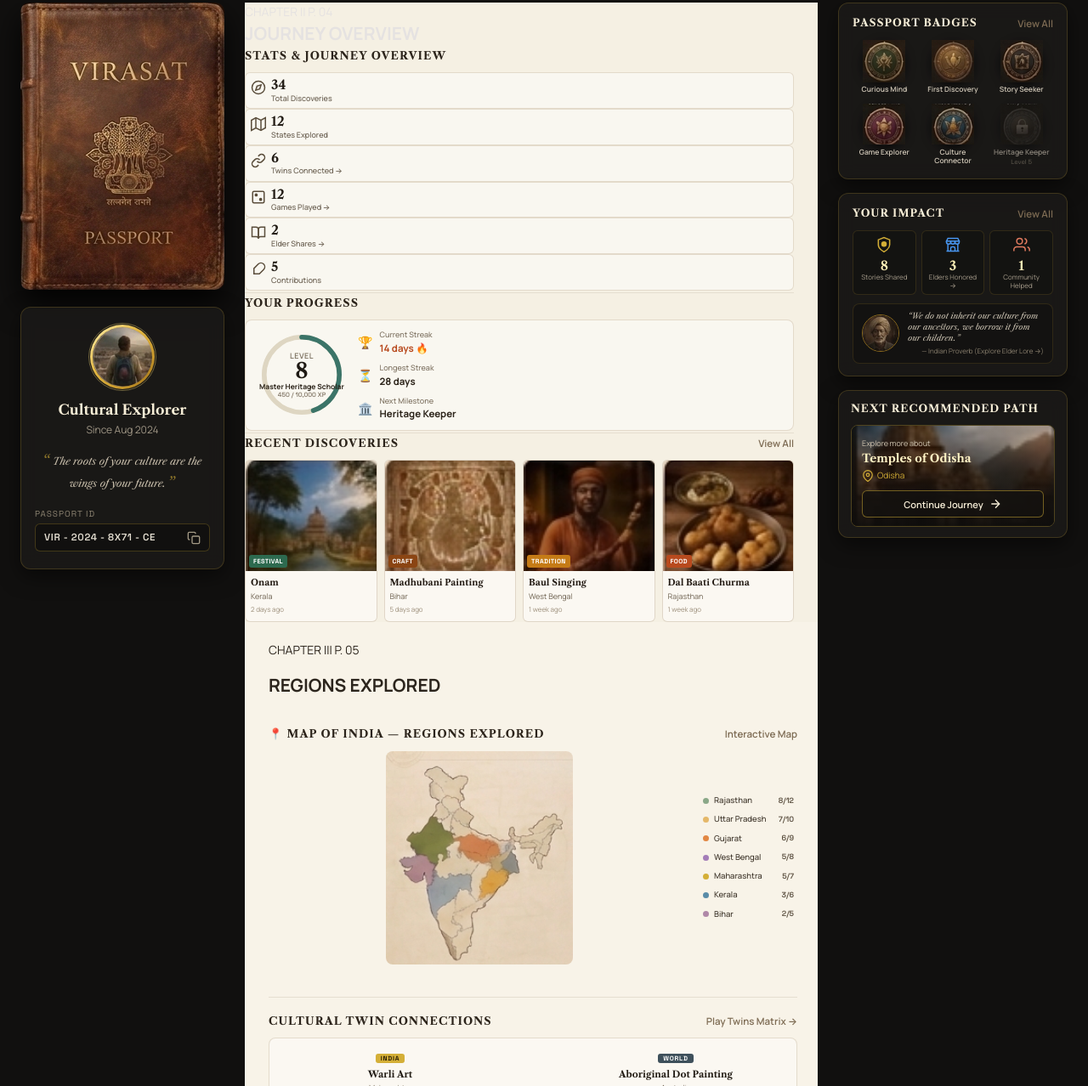
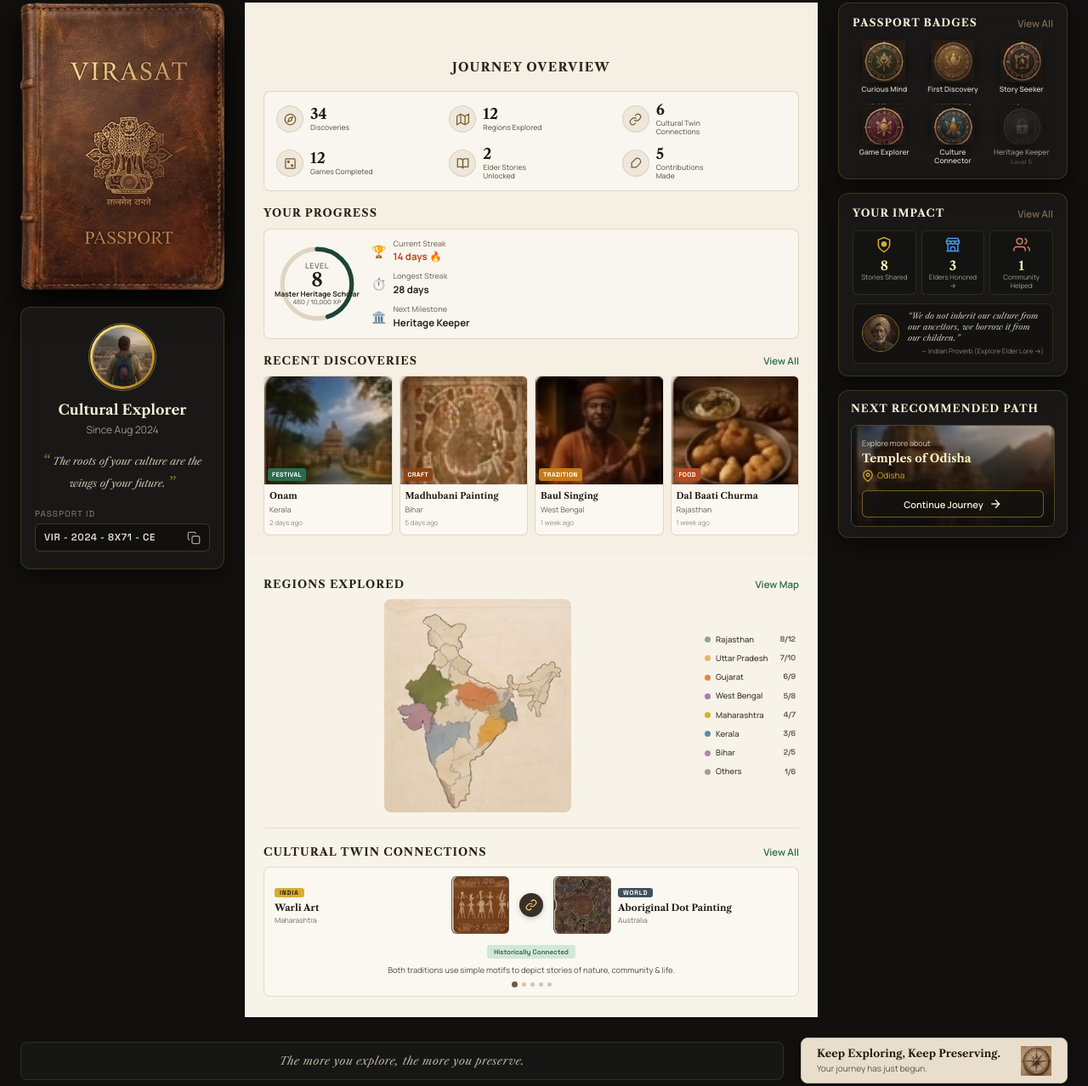
Before and after one commit to yatharth202-jpg/VIRASAT, a website: page passport.html in a window 1280 px wide. Shown: the part 281-1559 px from the top of the page at 85% size. Drawn offline with nearby package versions, Linux system fonts and the light colour scheme.

Commit message:
Align passport center section with reference screenshot: 2x3 overview box, level dial, discoveries row, map with 8 states, and horizontal twin card

```diff
--- a/css/passport.css
+++ b/css/passport.css
@@ -689,55 +689,63 @@
   margin: 2px 0;
 }
 
-/* Metrics Grid */
-.metrics-grid {
+/* Metrics Overview Box (2x3 Grid matching Screenshot) */
+.stats-overview-box {
+  background: rgba(255, 255, 255, 0.42);
+  border: 1px solid rgba(184, 164, 132, 0.38);
+  border-radius: 8px;
+  padding: 12px 14px;
+}
+
+.stats-metric-grid-2x3 {
   display: grid;
   grid-template-columns: repeat(3, 1fr);
+  gap: 12px 10px;
+}
+
+.metric-item {
+  display: flex;
+  align-items: center;
   gap: 8px;
-}
-
-.metric-card {
-  display: flex;
-  align-items: flex-start;
-  gap: 6px;
-  background: rgba(255, 255, 255, 0.45);
+  cursor: pointer;
+  transition: var(--transition-smooth);
+}
+
+.metric-item:hover {
+  transform: translateY(-1px);
+}
+
+.metric-icon-circle {
+  width: 32px;
+  height: 32px;
+  border-radius: 50%;
+  background: rgba(184, 164, 132, 0.18);
   border: 1px solid rgba(184, 164, 132, 0.35);
-  border-radius: 6px;
-  padding: 6px;
-  transition: var(--transition-smooth);
-  cursor: help;
-}
-
-.metric-card:hover {
-  background: rgba(255, 255, 255, 0.85);
-  border-color: rgba(150, 110, 50, 0.5);
-  transform: translateY(-1px);
-}
-
-.metric-icon-wrap {
+  display: flex;
+  align-items: center;
+  justify-content: center;
   flex-shrink: 0;
-  margin-top: 2px;
-}
-
-.metric-details {
+}
+
+.metric-text-wrap {
   display: flex;
   flex-direction: column;
 }
 
 .metric-value {
   font-family: var(--font-serif-title);
-  font-size: 15px;
-  font-weight: 700;
-  color: #221c15;
+  font-size: 17px;
+  font-weight: 700;
+  color: #1e1812;
   line-height: 1.1;
 }
 
 .metric-label {
   font-family: var(--font-sans-body);
-  font-size: 9px;
+  font-size: 8.5px;
   font-weight: 500;
-  color: #665b4c;
-  line-height: 1.25;
+  color: #6e6252;
+  line-height: 1.2;
   margin-top: 1px;
 }
 
@@ -746,9 +754,9 @@
   display: flex;
   align-items: center;
   justify-content: space-between;
-  gap: 14px;
-  background: rgba(255, 255, 255, 0.45);
-  border: 1px solid rgba(184, 164, 132, 0.35);
+  gap: 16px;
+  background: rgba(255, 255, 255, 0.42);
+  border: 1px solid rgba(184, 164, 132, 0.38);
   border-radius: 8px;
   padding: 10px 14px;
 }
--- a/passport.html
+++ b/passport.html
@@ -177,132 +177,128 @@
         <div class="dual-page-manuscript" id="journalBook">
 
           <!-- LEFT PAGE: JOURNEY OVERVIEW, PROGRESS & DISCOVERIES -->
-          <div class="journal-page page-left">
+          <div class="journal-page page-left" style="padding: 24px 22px; display: flex; flex-direction: column; gap: 14px;">
             <div class="page-corner-ornament top-left"></div>
             <div class="page-corner-ornament bottom-left"></div>
 
             <!-- Page Watermark Tree Motif -->
             <div class="page-watermark-tree" style="background-image: url('assets/tree-watermark.jpg');"></div>
 
-            <!-- Page Header -->
-            <div class="page-header-row">
-              <span class="page-subheading">CHAPTER II</span>
-              <span class="page-number">P. 04</span>
+            <!-- Centered Header: JOURNEY OVERVIEW -->
+            <div style="text-align: center; margin-bottom: 2px;">
+              <h2 style="font-family: var(--font-serif-title); font-size: 14.5px; font-weight: 700; letter-spacing: 0.08em; color: #2b231a; text-transform: uppercase; margin: 0;">
+                JOURNEY OVERVIEW
+              </h2>
             </div>
-            <h2 class="page-title">JOURNEY OVERVIEW</h2>
-            <div class="page-title-rule"></div>
 
-            <!-- 1. STATS & JOURNEY OVERVIEW (Placed next to Map at Top of Left Page) -->
-            <div class="journal-section">
-              <h3 class="section-title">STATS & JOURNEY OVERVIEW</h3>
-              <div class="stats-metric-grid">
+            <!-- 1. STATS OVERVIEW BOX (2 Rows x 3 Columns) -->
+            <div class="stats-overview-box">
+              <div class="stats-metric-grid-2x3">
 
-                <!-- Stat 1: Total Discoveries -->
-                <div class="metric-card" data-tooltip="Total Discoveries Logged">
-                  <div class="metric-icon-wrap">
-                    <svg viewBox="0 0 24 24" width="18" height="18" stroke="#5a4d3b" stroke-width="2" fill="none">
+                <!-- Stat 1: Discoveries -->
+                <div class="metric-item">
+                  <div class="metric-icon-circle">
+                    <svg viewBox="0 0 24 24" width="15" height="15" stroke="#7a5b28" stroke-width="2" fill="none">
                       <circle cx="12" cy="12" r="10"></circle>
                       <polygon points="16.24 7.76 14.12 14.12 7.76 16.24 9.88 9.88 16.24 7.76"></polygon>
                     </svg>
                   </div>
-                  <div class="metric-details">
-                    <span class="metric-value" id="statDiscoveriesValue">28</span>
-                    <span class="metric-label">Total Discoveries</span>
+                  <div class="metric-text-wrap">
+                    <span class="metric-value" id="statDiscoveriesValue">48</span>
+                    <span class="metric-label">Discoveries</span>
                   </div>
                 </div>
 
-                <!-- Stat 2: States Explored -->
-                <div class="metric-card" data-tooltip="States & Regions Explored">
-                  <div class="metric-icon-wrap">
-                    <svg viewBox="0 0 24 24" width="18" height="18" stroke="#5a4d3b" stroke-width="2" fill="none">
+                <!-- Stat 2: Regions Explored -->
+                <div class="metric-item">
+                  <div class="metric-icon-circle">
+                    <svg viewBox="0 0 24 24" width="15" height="15" stroke="#7a5b28" stroke-width="2" fill="none">
                       <polygon points="1 6 1 22 8 18 16 22 23 18 23 2 16 6 8 2 1 6"></polygon>
                       <line x1="8" y1="2" x2="8" y2="18"></line>
                       <line x1="16" y1="6" x2="16" y2="22"></line>
                     </svg>
                   </div>
-                  <div class="metric-details">
+                  <div class="metric-text-wrap">
                     <span class="metric-value">12</span>
-                    <span class="metric-label">States Explored</span>
+                    <span class="metric-label">Regions Explored</span>
                   </div>
                 </div>
 
-                <!-- Stat 3: Cultural Twins Found -->
-                <div class="metric-card" onclick="window.location.href='games.html'" style="cursor: pointer;" data-tooltip="Click to explore Cultural Twins">
-                  <div class="metric-icon-wrap">
-                    <svg viewBox="0 0 24 24" width="18" height="18" stroke="#5a4d3b" stroke-width="2" fill="none">
+                <!-- Stat 3: Cultural Twin Connections -->
+                <div class="metric-item" onclick="window.location.href='games.html'" style="cursor: pointer;">
+                  <div class="metric-icon-circle">
+                    <svg viewBox="0 0 24 24" width="15" height="15" stroke="#7a5b28" stroke-width="2" fill="none">
                       <path d="M10 13a5 5 0 0 0 7.54.54l3-3a5 5 0 0 0-7.07-7.07l-1.72 1.71"></path>
                       <path d="M14 11a5 5 0 0 0-7.54-.54l-3 3a5 5 0 0 0 7.07 7.07l1.71-1.71"></path>
                     </svg>
                   </div>
-                  <div class="metric-details">
-                    <span class="metric-value" id="statTwinsValue">8</span>
-                    <span class="metric-label">Twins Connected →</span>
+                  <div class="metric-text-wrap">
+                    <span class="metric-value" id="statTwinsValue">7</span>
+                    <span class="metric-label">Cultural Twin<br>Connections</span>
                   </div>
                 </div>
 
                 <!-- Stat 4: Games Completed -->
-                <div class="metric-card" onclick="window.location.href='games.html'" style="cursor: pointer;" data-tooltip="Click to play Games">
-                  <div class="metric-icon-wrap">
-                    <svg viewBox="0 0 24 24" width="18" height="18" stroke="#5a4d3b" stroke-width="2" fill="none">
+                <div class="metric-item" onclick="window.location.href='games.html'" style="cursor: pointer;">
+                  <div class="metric-icon-circle">
+                    <svg viewBox="0 0 24 24" width="15" height="15" stroke="#7a5b28" stroke-width="2" fill="none">
                       <rect x="3" y="3" width="18" height="18" rx="2" ry="2"></rect>
-                      <circle cx="8.5" cy="8.5" r="1.5" fill="#5a4d3b"></circle>
-                      <circle cx="15.5" cy="15.5" r="1.5" fill="#5a4d3b"></circle>
+                      <circle cx="8.5" cy="8.5" r="1.5" fill="#7a5b28"></circle>
+                      <circle cx="15.5" cy="15.5" r="1.5" fill="#7a5b28"></circle>
                     </svg>
                   </div>
-                  <div class="metric-details">
+                  <div class="metric-text-wrap">
                     <span class="metric-value" id="statGamesValue">15</span>
-                    <span class="metric-label">Games Played →</span>
+                    <span class="metric-label">Games Completed</span>
                   </div>
                 </div>
 
                 <!-- Stat 5: Elder Stories Unlocked -->
-                <div class="metric-card" onclick="window.location.href='wisdom-vault.html'" style="cursor: pointer;" data-tooltip="Click to explore Elder Wisdom Vault">
-                  <div class="metric-icon-wrap">
-                    <svg viewBox="0 0 24 24" width="18" height="18" stroke="#5a4d3b" stroke-width="2" fill="none">
+                <div class="metric-item" onclick="window.location.href='wisdom-vault.html'" style="cursor: pointer;">
+                  <div class="metric-icon-circle">
+                    <svg viewBox="0 0 24 24" width="15" height="15" stroke="#7a5b28" stroke-width="2" fill="none">
                       <path d="M2 3h6a4 4 0 0 1 4 4v14a3 3 0 0 0-3-3H2z"></path>
                       <path d="M22 3h-6a4 4 0 0 0-4 4v14a3 3 0 0 1 3-3h7z"></path>
                     </svg>
                   </div>
-                  <div class="metric-details">
+                  <div class="metric-text-wrap">
                     <span class="metric-value" id="statWisdomValue">9</span>
-                    <span class="metric-label">Elder Shares →</span>
+                    <span class="metric-label">Elder Stories<br>Unlocked</span>
                   </div>
                 </div>
 
                 <!-- Stat 6: Contributions Made -->
-                <div class="metric-card" data-tooltip="Contributions Made">
-                  <div class="metric-icon-wrap">
-                    <svg viewBox="0 0 24 24" width="18" height="18" stroke="#5a4d3b" stroke-width="2" fill="none">
+                <div class="metric-item">
+                  <div class="metric-icon-circle">
+                    <svg viewBox="0 0 24 24" width="15" height="15" stroke="#7a5b28" stroke-width="2" fill="none">
                       <path d="M20.24 12.24a6 6 0 0 0-8.49-8.49L5 10.5V19h8.5z"></path>
                     </svg>
                   </div>
-                  <div class="metric-details">
+                  <div class="metric-text-wrap">
                     <span class="metric-value">5</span>
-                    <span class="metric-label">Contributions</span>
+                    <span class="metric-label">Contributions<br>Made</span>
                   </div>
                 </div>
 
               </div>
             </div>
 
-            <div class="page-horizontal-divider"></div>
-
-            <!-- 2. YOUR PROGRESS (Level Dial & Streaks Placed Just Below Journey Overview) -->
-            <div class="journal-section">
-              <h3 class="section-title">YOUR PROGRESS</h3>
+            <!-- 2. YOUR PROGRESS SECTION -->
+            <div class="journal-section" style="margin-top: 2px;">
+              <h3 class="section-title" style="margin-bottom: 8px;">YOUR PROGRESS</h3>
               <div class="progress-container">
 
                 <!-- Circular Level Dial -->
-                <div class="level-dial-wrapper">
+                <div class="level-dial-wrapper" style="width: 96px; height: 96px;">
                   <svg class="level-dial-svg" viewBox="0 0 120 120">
                     <circle class="dial-track" cx="60" cy="60" r="51"/>
-                    <circle class="dial-fill" id="passportDialFill" cx="60" cy="60" r="51" style="stroke-dasharray: 320; stroke-dashoffset: 100;"/>
+                    <circle class="dial-fill" id="passportDialFill" cx="60" cy="60" r="51" style="stroke-dasharray: 320; stroke-dashoffset: 75; stroke: #1C4436;"/>
                   </svg>
                   <div class="dial-inner-text">
                     <span class="dial-level-label">Level</span>
-                    <span class="dial-level-number" id="passportLevelNum">6</span>
+                    <span class="dial-level-number" id="passportLevelNum" style="font-size: 22px;">6</span>
                     <span class="dial-rank-name" id="passportRankName">Heritage Seeker</span>
-                    <span class="dial-xp-text" id="passportXPText">3,550 / 6,900 XP</span>
+                    <span class="dial-xp-text" id="passportXPText">2,350 / 3,000 XP</span>
                   </div>
                 </div>
 
@@ -317,7 +313,7 @@
                   </div>
 
                   <div class="streak-item">
-                    <div class="streak-icon">⏳</div>
+                    <div class="streak-icon">⏱️</div>
                     <div class="streak-text-group">
                       <span class="streak-label">Longest Streak</span>
                       <span class="streak-value">28 days</span>
@@ -336,13 +332,11 @@
               </div>
             </div>
 
-            <div class="page-horizontal-divider"></div>
-
-            <!-- 3. RECENT DISCOVERIES (Framed below Progress on Left Page) -->
-            <div class="journal-section">
-              <div class="section-header-flex">
+            <!-- 3. RECENT DISCOVERIES -->
+            <div class="journal-section" style="margin-top: 2px;">
+              <div class="section-header-flex" style="margin-bottom: 8px;">
                 <h3 class="section-title">RECENT DISCOVERIES</h3>
-                <a href="#discoveries" class="link-view-all" id="btnViewAllDiscoveries">View All</a>
+                <a href="#discoveries" class="link-view-all" id="btnViewAllDiscoveries" style="color: #2d6a4f; font-weight: 600;">View All</a>
               </div>
 
               <div class="discoveries-scroll-row">
@@ -404,22 +398,14 @@
 
           </div>
 
-          <!-- ================= RIGHT PAGE OF BOOK: REGIONS EXPLORED & INDIA MAP AT TOP ================= -->
-          <div class="book-page page-right">
+          <!-- ================= RIGHT PAGE OF BOOK: REGIONS EXPLORED & TWIN CONNECTIONS ================= -->
+          <div class="book-page page-right" style="padding: 24px 22px; display: flex; flex-direction: column; gap: 14px;">
 
-            <!-- Page Header -->
-            <div class="page-header-row">
-              <span class="page-subheading">CHAPTER III</span>
-              <span class="page-number">P. 05</span>
-            </div>
-            <h2 class="page-title">REGIONS EXPLORED</h2>
-            <div class="page-title-rule"></div>
-
-            <!-- 1. MAP OF INDIA & REGIONS EXPLORED (Shifted to Right Page Top Corner) -->
-            <div class="journal-section" style="margin-bottom: 20px;">
-              <div class="section-header-flex">
-                <h3 class="section-title">📍 MAP OF INDIA — REGIONS EXPLORED</h3>
-                <a href="#map" class="link-view-all" id="btnViewMapFull">Interactive Map</a>
+            <!-- 1. MAP OF INDIA & REGIONS EXPLORED -->
+            <div class="journal-section">
+              <div class="section-header-flex" style="margin-bottom: 8px;">
+                <h3 class="section-title">REGIONS EXPLORED</h3>
+                <a href="#map" class="link-view-all" id="btnViewMapFull" style="color: #2d6a4f; font-weight: 600;">View Map</a>
               </div>
 
               <div class="regions-explored-layout">
@@ -470,7 +456,7 @@
                   <div class="state-item" data-state-name="Maharashtra">
                     <span class="state-bullet bullet-maharashtra"></span>
                     <span class="state-name">Maharashtra</span>
-                    <span class="state-ratio">5/7</span>
+                    <span class="state-ratio">4/7</span>
                   </div>
                   <div class="state-item" data-state-name="Kerala">
                     <span class="state-bullet bullet-kerala"></span>
@@ -482,55 +468,68 @@
                     <span class="state-name">Bihar</span>
                     <span class="state-ratio">2/5</span>
                   </div>
+                  <div class="state-item" data-state-name="Others">
+                    <span class="state-bullet bullet-others"></span>
+                    <span class="state-name">Others</span>
+                    <span class="state-ratio">1/6</span>
+                  </div>
                 </div>
               </div>
             </div>
 
-            <div class="page-horizontal-divider"></div>
+            <div class="page-horizontal-divider" style="margin: 4px 0;"></div>
 
-            <!-- 2. CULTURAL TWIN CONNECTIONS (Framed Below Map on Right Page) -->
+            <!-- 2. CULTURAL TWIN CONNECTIONS -->
             <div class="journal-section">
-              <div class="section-header-flex">
+              <div class="section-header-flex" style="margin-bottom: 8px;">
                 <h3 class="section-title">CULTURAL TWIN CONNECTIONS</h3>
-                <a href="games.html" class="link-view-all" id="btnViewAllTwins">Play Twins Matrix →</a>
+                <a href="games.html" class="link-view-all" id="btnViewAllTwins" style="color: #2d6a4f; font-weight: 600;">View All</a>
               </div>
 
               <!-- Interactive Comparative Twin Card -->
               <div class="cultural-twin-card" id="culturalTwinContainer">
 
-                <div class="twin-sides-row">
+                <div class="twin-sides-row" style="grid-template-columns: 1fr 40px 1fr; gap: 6px;">
 
                   <!-- Left Side: India Tradition -->
-                  <div class="twin-side" id="twinSideIndia">
-                    <span class="twin-tag tag-india">INDIA</span>
-                    <h4 class="twin-title" id="twinTitleIndia">Warli Art</h4>
-                    <span class="twin-region" id="twinRegionIndia">Maharashtra</span>
-                    <div class="twin-artwork-box">
+                  <div class="twin-side" id="twinSideIndia" style="display: flex; align-items: center; gap: 8px; text-align: left;">
+                    <div style="flex: 1;">
+                      <span class="twin-tag tag-india">INDIA</span>
+                      <h4 class="twin-title" id="twinTitleIndia" style="margin-top: 2px;">Warli Art</h4>
+                      <span class="twin-region" id="twinRegionIndia">Maharashtra</span>
+                    </div>
+                    <div class="twin-artwork-box" style="width: 68px; height: 68px; flex-shrink: 0;">
                       <img src="assets/twin_warli.png" alt="Warli Tribal Art" id="twinImgIndia" class="twin-img">
                     </div>
                   </div>
 
                   <!-- Center Link Connector -->
                   <div class="twin-link-center">
-                    <div class="link-chain-icon">
-                      <svg viewBox="0 0 24 24" width="18" height="18" stroke="#ffd56b" stroke-width="2" fill="none">
+                    <div class="link-chain-icon" style="width: 28px; height: 28px;">
+                      <svg viewBox="0 0 24 24" width="14" height="14" stroke="#ffd56b" stroke-width="2" fill="none">
                         <path d="M10 13a5 5 0 0 0 7.54.54l3-3a5 5 0 0 0-7.07-7.07l-1.72 1.71"></path>
                         <path d="M14 11a5 5 0 0 0-7.54-.54l-3 3a5 5 0 0 0 7.07 7.07l1.71-1.71"></path>
                       </svg>
                     </div>
-                    <span class="twin-status-pill" id="twinStatusText">Historically Connected</span>
                   </div>
 
                   <!-- Right Side: World Tradition -->
-                  <div class="twin-side" id="twinSideWorld">
-                    <span class="twin-tag tag-world">WORLD</span>
-                    <h4 class="twin-title" id="twinTitleWorld">Aboriginal Dot Painting</h4>
-                    <span class="twin-region" id="twinRegionWorld">Australia</span>
-                    <div class="twin-artwork-box">
+                  <div class="twin-side" id="twinSideWorld" style="display: flex; align-items: center; gap: 8px; text-align: left;">
+                    <div class="twin-artwork-box" style="width: 68px; height: 68px; flex-shrink: 0;">
                       <img src="assets/twin_aboriginal.png" alt="Aboriginal Dot Painting" id="twinImgWorld" class="twin-img">
+                    </div>
+                    <div style="flex: 1;">
+                      <span class="twin-tag tag-world">WORLD</span>
+                      <h4 class="twin-title" id="twinTitleWorld" style="margin-top: 2px;">Aboriginal Dot Painting</h4>
+                      <span class="twin-region" id="twinRegionWorld">Australia</span>
                     </div>
                   </div>
 
+                </div>
+
+                <!-- Status Pill -->
+                <div style="text-align: center; margin: 8px 0 4px 0;">
+                  <span class="twin-status-pill" id="twinStatusText" style="padding: 3px 8px; font-size: 8px;">Historically Connected</span>
                 </div>
 
                 <!-- Shared Philosophy Description -->
```
